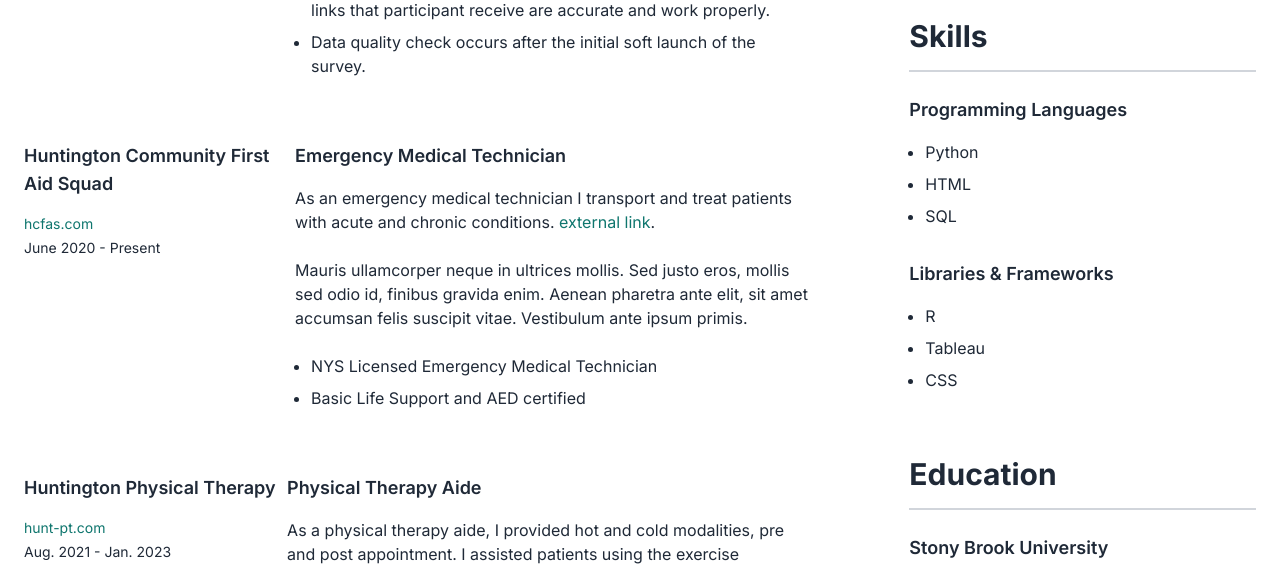
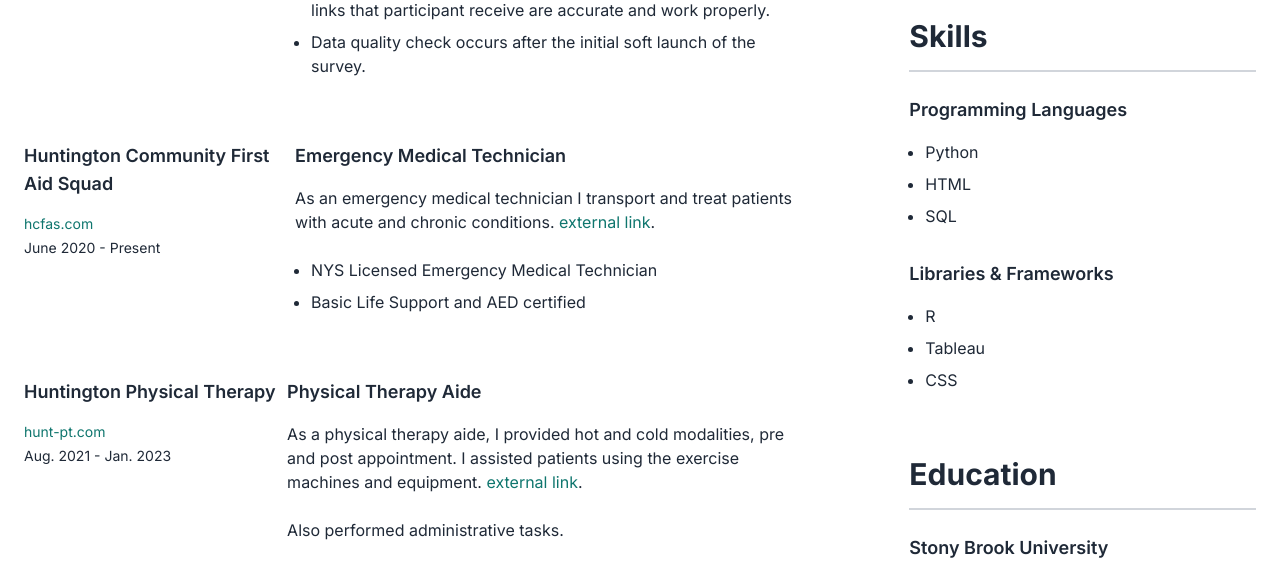
Before and after one commit to Alyssasorensen/Flask_render, a Flask app: page / in a window 1280 px wide. Shown: the part 698-1267 px from the top of the page. Run offline with Flask 3, Linux system fonts and the light colour scheme.

Commit message:
updated static folder

```diff
--- a/templates/home.html
+++ b/templates/home.html
@@ -208,12 +208,7 @@
                     >external link</a
                   >.
                 </p>
-                <p>
-                  Mauris ullamcorper neque in ultrices mollis. Sed justo eros,
-                  mollis sed odio id, finibus gravida enim. Aenean pharetra ante
-                  elit, sit amet accumsan felis suscipit vitae. Vestibulum ante
-                  ipsum primis.
-                </p>
+
                 <ul>
                   <li>NYS Licensed Emergency Medical Technician</li>
                   <li>Basic Life Support and AED certified</li>
```
Also changed, not shown: static/style.css (renamed from Static/style.css).
